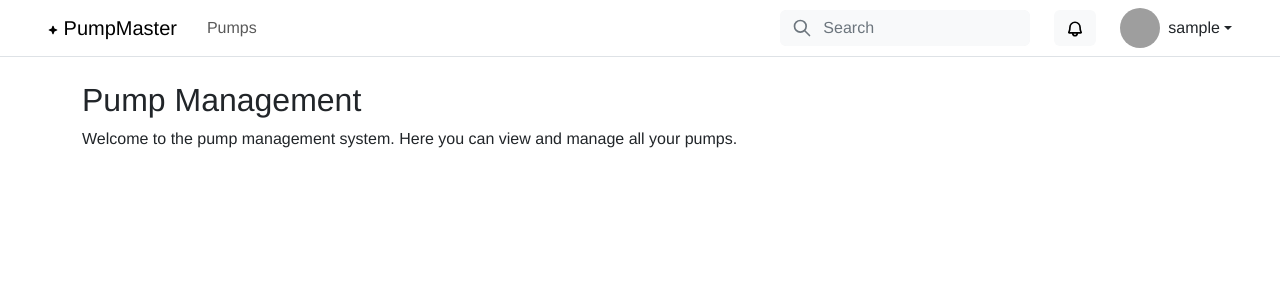
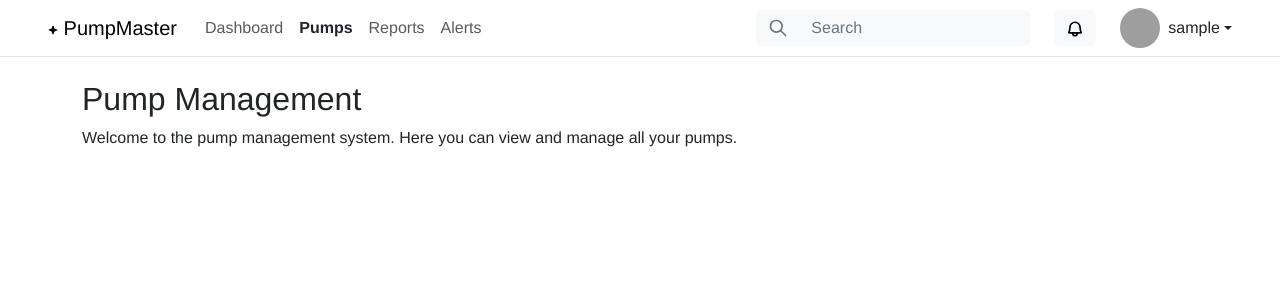
Before and after one commit to dmwcs/ci_cd-demo, a React (Vite) app: page /pump in a window 1280 px wide. Shown: the top 300 px of the page. Built offline with nearby package versions, Linux system fonts and the light colour scheme; sample sign-in values are in the browser's storage; grey boxes are pictures that could not be loaded.

Commit message:
finish navbar

```diff
--- a/src/App.tsx
+++ b/src/App.tsx
@@ -7,22 +7,18 @@ import 'bootstrap/dist/css/bootstrap.min.css';
 
 function App() {
   return (
+    <>
+      <Navbar />
       <Routes>
         <Route path='/login' element={<Login />} />
 
-      <Route
-        path='/pump'
-        element={
-          <ProtectedRoute>
-            <Navbar />
-          </ProtectedRoute>
-        }
-      >
+        <Route path='/pump' element={<ProtectedRoute />}>
           <Route index element={<PumpList />} />
         </Route>
 
         <Route path='*' element={<Navigate to='/pump' replace />} />
       </Routes>
+    </>
   );
 }
 
--- a/src/app/components/Navbar/Navbar.tsx
+++ b/src/app/components/Navbar/Navbar.tsx
@@ -2,7 +2,7 @@ import { Button, Form, InputGroup, Dropdown } from 'react-bootstrap';
 import Container from 'react-bootstrap/Container';
 import Nav from 'react-bootstrap/Nav';
 import BootstrapNavbar from 'react-bootstrap/Navbar';
-import { Outlet, useNavigate, Link } from 'react-router';
+import { Outlet, useNavigate } from 'react-router';
 import { PiBellBold } from 'react-icons/pi';
 import { TbZoom } from 'react-icons/tb';
 import { PiStarFourFill } from 'react-icons/pi';
@@ -19,49 +19,50 @@ const Navbar = () => {
 
   return (
     <div>
-      <BootstrapNavbar expand='md' className='border-bottom'>
-        <Container
-          fluid
-          style={{ display: 'flex', columnGap: '6px' }}
-          className='px-5'
+      <BootstrapNavbar
+        expand='md'
+        className='border-bottom fixed-top bg-white'
+        style={{ zIndex: 9999 }}
       >
-          <BootstrapNavbar.Brand href='#home'>
+        <Container fluid className='px-5 d-flex gap-1'>
+          <BootstrapNavbar.Brand href='/'>
             <PiStarFourFill size={10} /> PumpMaster
           </BootstrapNavbar.Brand>
           <BootstrapNavbar.Toggle aria-controls='navbarScroll' />
           <BootstrapNavbar.Collapse id='navbarScroll'>
             <Nav className='my-lg-0' navbarScroll>
-              <Nav.Link as={Link} to='/pump'>
-                Pumps
-              </Nav.Link>
+              <Nav.Link>Dashboard</Nav.Link>
+              <Nav.Link className='text-dark fw-bold'>Pumps</Nav.Link>
+              <Nav.Link>Reports</Nav.Link>
+              <Nav.Link>Alerts</Nav.Link>
             </Nav>
           </BootstrapNavbar.Collapse>
 
           <div className='d-flex gap-4 d-none d-md-flex align-items-center'>
-            <InputGroup
-              className='bg-light rounded'
-              style={{ maxWidth: '250px' }}
-            >
+            {isAuthenticated && (
+              <>
+                <InputGroup className='bg-light rounded w-auto d-none d-lg-flex'>
                   <InputGroup.Text className='bg-light border-0'>
                     <TbZoom className='text-secondary' size={20} />
                   </InputGroup.Text>
                   <Form.Control
                     type='text'
                     placeholder='Search'
-                className='border-0 bg-light px-0'
+                    className='border-0 bg-light pl-1'
                   />
                 </InputGroup>
                 <Button className='text-center bg-light border-0'>
                   <PiBellBold color='black' size={18} />
                 </Button>
+              </>
+            )}
 
-            {/* 用户信息和退出功能 */}
             {isAuthenticated && user && (
               <Dropdown align='end'>
                 <Dropdown.Toggle
                   as='div'
-                  className='d-flex align-items-center'
-                  style={{ cursor: 'pointer' }}
+                  className='d-flex align-items-center user-select-none'
+                  role='button'
                 >
                   <img
                     src='https://i.pravatar.cc/40?img=2'
@@ -75,9 +76,7 @@ const Navbar = () => {
 
                 <Dropdown.Menu>
                   <Dropdown.Item disabled>
-                    <small className='text-muted'>
-                      Logged in as: {user.username}
-                    </small>
+                    <small>Logged in as: {user.username}</small>
                   </Dropdown.Item>
                   <Dropdown.Divider />
                   <Dropdown.Item href='#profile'>Profile</Dropdown.Item>
@@ -92,7 +91,7 @@ const Navbar = () => {
           </div>
         </Container>
       </BootstrapNavbar>
-      <main>
+      <main className='pt-5 mt-2'>
         <Outlet />
       </main>
     </div>
--- a/src/app/components/ProtectedRouter/ProtectedRoute.tsx
+++ b/src/app/components/ProtectedRouter/ProtectedRoute.tsx
@@ -1,19 +1,9 @@
-import { Navigate } from 'react-router';
+import { Navigate, Outlet } from 'react-router';
 import { useAuth } from '../../../hooks/useAuth';
-import type { ReactNode } from 'react';
 
-interface ProtectedRouteProps {
-  children: ReactNode;
-}
-
-const ProtectedRoute = ({ children }: ProtectedRouteProps) => {
+const ProtectedRoute = () => {
   const { isAuthenticated } = useAuth();
-
-  if (!isAuthenticated) {
-    return <Navigate to='/login' replace />;
-  }
-
-  return <>{children}</>;
+  return isAuthenticated ? <Outlet /> : <Navigate to='/login' replace />;
 };
 
 export default ProtectedRoute;
```
Lines whose indentation alone changed are shown as unchanged.
